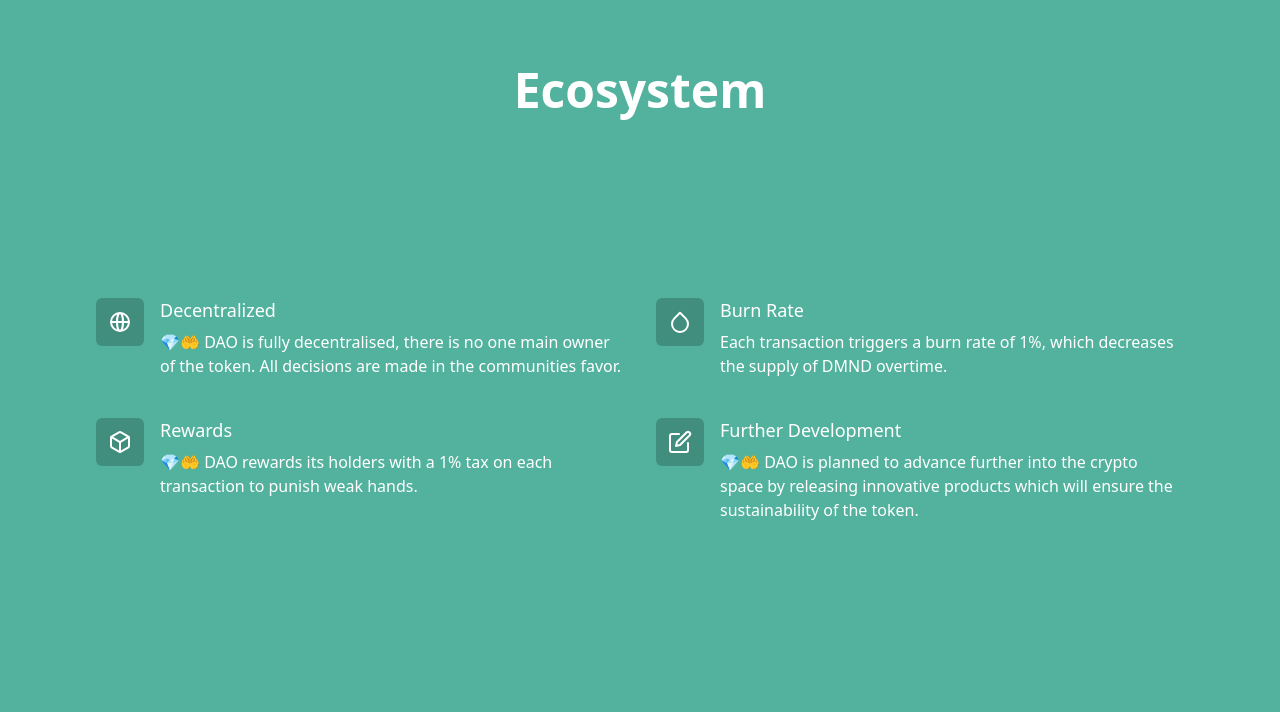
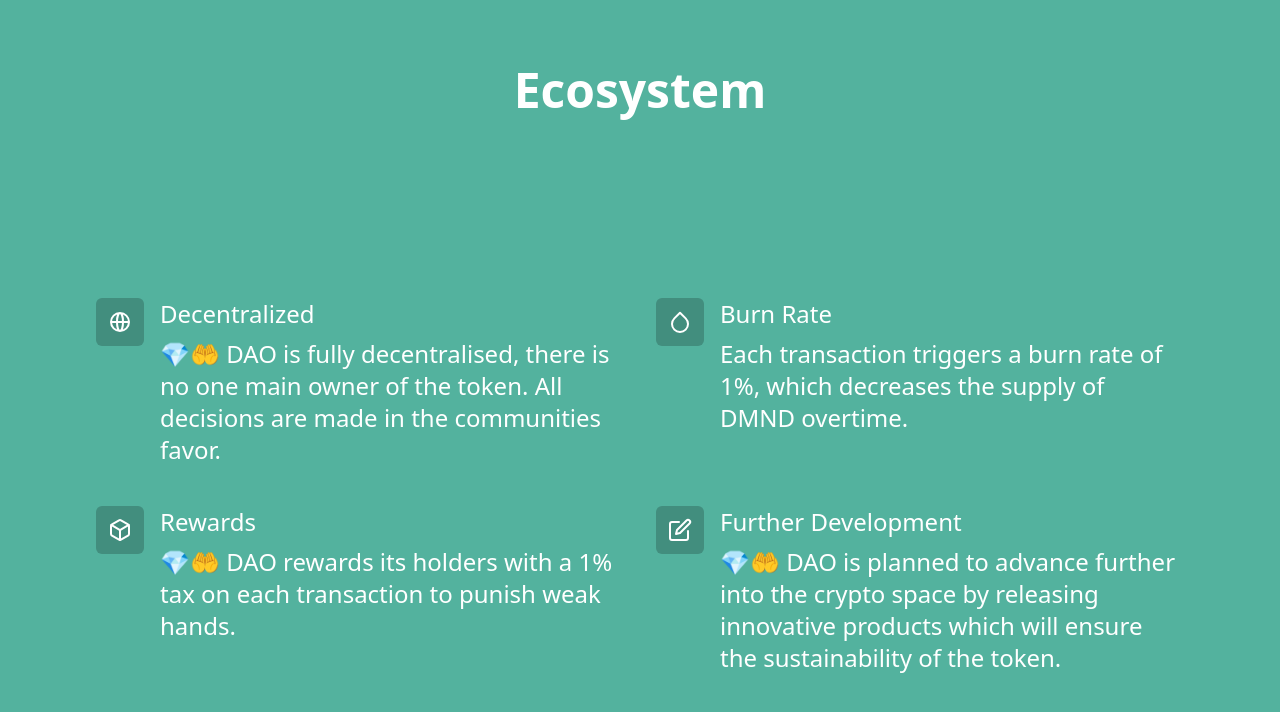
Before and after one commit to TylerJNewman/reduce-carbon, a Next.js app: page / in a window 1280 px wide. Shown: the part 3354-4066 px from the top of the page. Built offline with nearby package versions, Linux system fonts and the light colour scheme.

Commit message:
Ecosystem section responsive  font

```diff
--- a/components/Features.js
+++ b/components/Features.js
@@ -38,9 +38,9 @@ const Features = () => {
                     </div>
                     <div className="ml-4">
                       <dt className="text-lg leading-6 font-medium text-white">
-                        Decentralized
+                        <h6>Decentralized</h6>
                       </dt>
-                      <dd className="mt-2 text-base text-white">
+                      <dd className="mt-2 text-base md:text-2xl text-white ">
                         💎🤲 DAO is fully decentralised, there is no one main
                         owner of the token. All decisions are made in the
                         communities favor.
@@ -68,9 +68,9 @@ const Features = () => {
                     </div>
                     <div className="ml-4">
                       <dt className="text-lg leading-6 font-medium text-white">
-                        Burn Rate
+                        <h6>Burn Rate</h6>
                       </dt>
-                      <dd className="mt-2 text-base text-white">
+                      <dd className="mt-2 text-base md:text-2xl text-white">
                         Each transaction triggers a burn rate of 1%, which
                         decreases the supply of DMND overtime.
                       </dd>
@@ -99,9 +99,9 @@ const Features = () => {
                     </div>
                     <div className="ml-4">
                       <dt className="text-lg leading-6 font-medium text-white">
-                        Rewards
+                        <h6>Rewards</h6>
                       </dt>
-                      <dd className="mt-2 text-base text-white">
+                      <dd className="mt-2 text-base md:text-2xl text-white">
                         💎🤲 DAO rewards its holders with a 1% tax on each
                         transaction to punish weak hands.
                       </dd>
@@ -129,9 +129,9 @@ const Features = () => {
                     </div>
                     <div className="ml-4">
                       <dt className="text-lg leading-6 font-medium text-white">
-                        Further Development
+                        <h6>Further Development</h6>
                       </dt>
-                      <dd className="mt-2 text-base text-white">
+                      <dd className="mt-2 text-base md:text-2xl text-white">
                         💎🤲 DAO is planned to advance further into the crypto
                         space by releasing innovative products which will ensure
                         the sustainability of the token.
```
